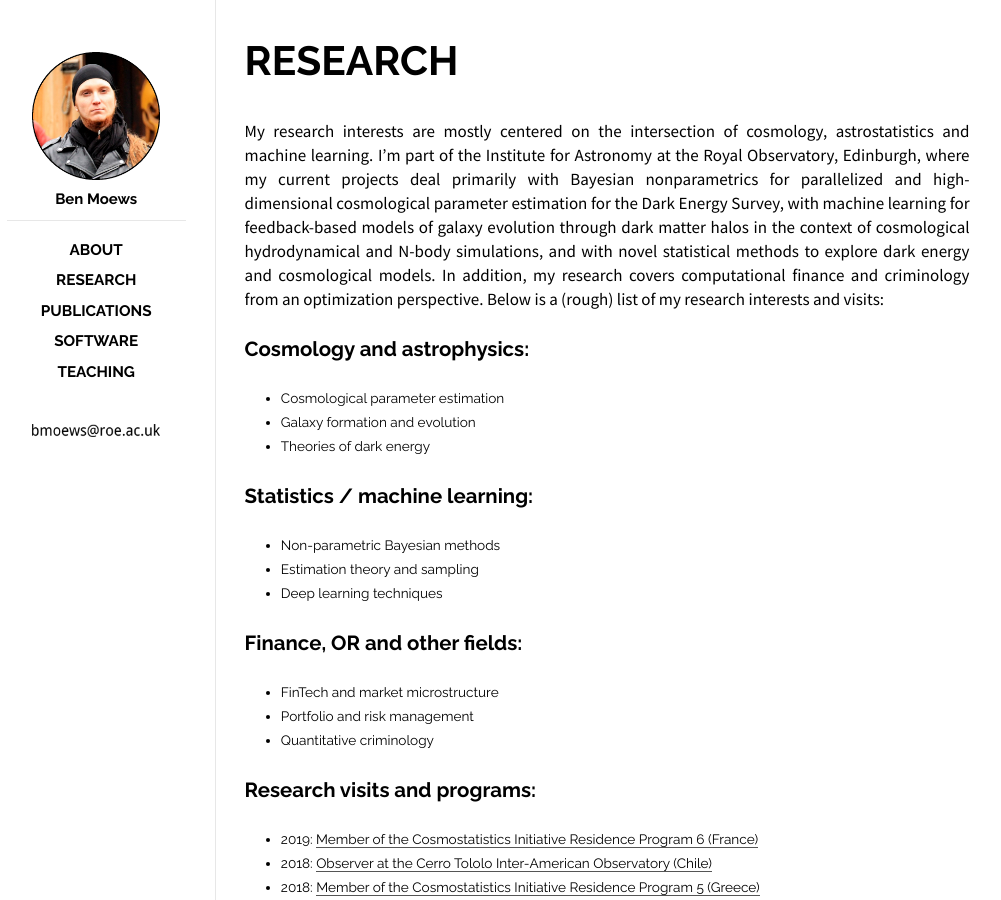
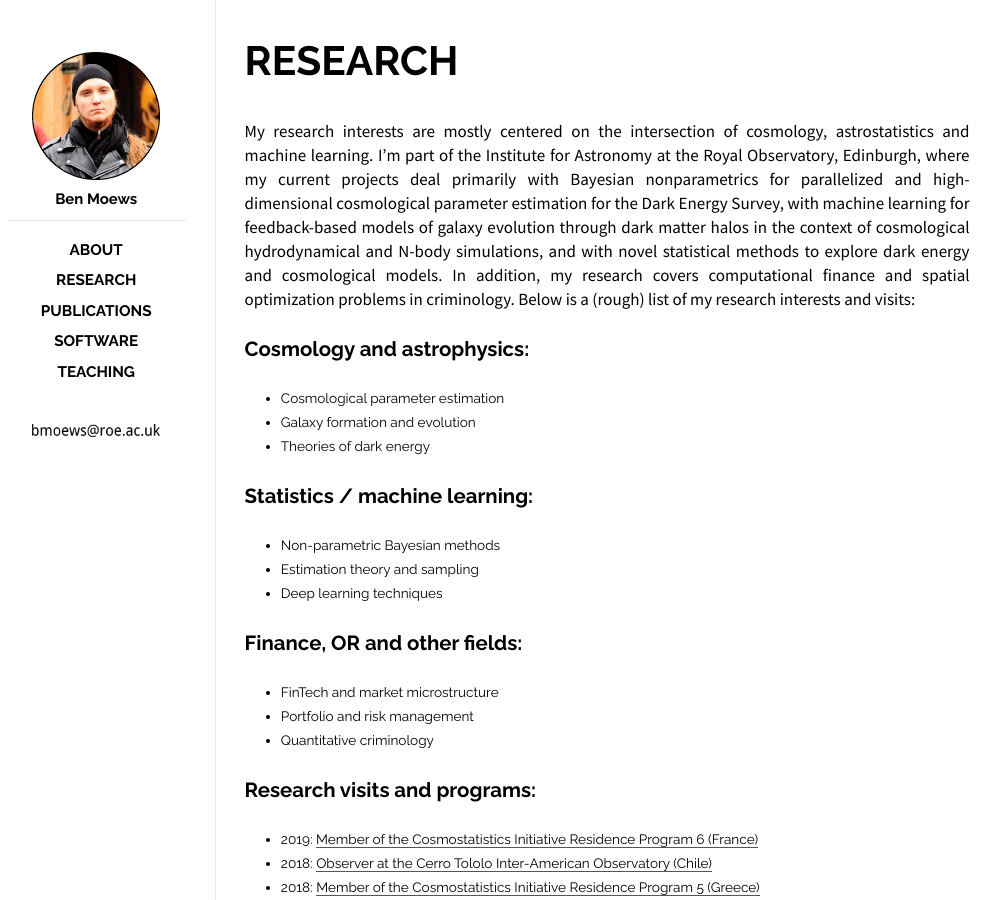
Before and after one commit to moews/moews.github.io, a Jekyll site: the page built from _posts/2017-03-26-research.md, in a window 1280 px wide. Shown: the whole page, without its empty margins (143-1144 px from the left). Built offline with Jekyll 4.4.1, drawn with Linux system fonts in a browser that asks for light colours.

Commit message:
Update 2017-03-26-research.md

```diff
--- a/_posts/2017-03-26-research.md
+++ b/_posts/2017-03-26-research.md
@@ -7,7 +7,7 @@
 ---
 
 <br>
-My research interests are mostly centered on the intersection of cosmology, astrostatistics and machine learning. I'm part of the Institute for Astronomy at the Royal Observatory, Edinburgh, where my current projects deal primarily with Bayesian nonparametrics for parallelized and high-dimensional cosmological parameter estimation for the Dark Energy Survey, with machine learning for feedback-based models of galaxy evolution through dark matter halos in the context of cosmological hydrodynamical and N-body simulations, and with novel statistical methods to explore dark energy and cosmological models. In addition, my research covers computational finance and criminology from an optimization perspective. Below is a (rough) list of my research interests and visits:
+My research interests are mostly centered on the intersection of cosmology, astrostatistics and machine learning. I'm part of the Institute for Astronomy at the Royal Observatory, Edinburgh, where my current projects deal primarily with Bayesian nonparametrics for parallelized and high-dimensional cosmological parameter estimation for the Dark Energy Survey, with machine learning for feedback-based models of galaxy evolution through dark matter halos in the context of cosmological hydrodynamical and N-body simulations, and with novel statistical methods to explore dark energy and cosmological models. In addition, my research covers computational finance and spatial optimization problems in criminology. Below is a (rough) list of my research interests and visits:
 
 ## Cosmology and astrophysics:
 
```
